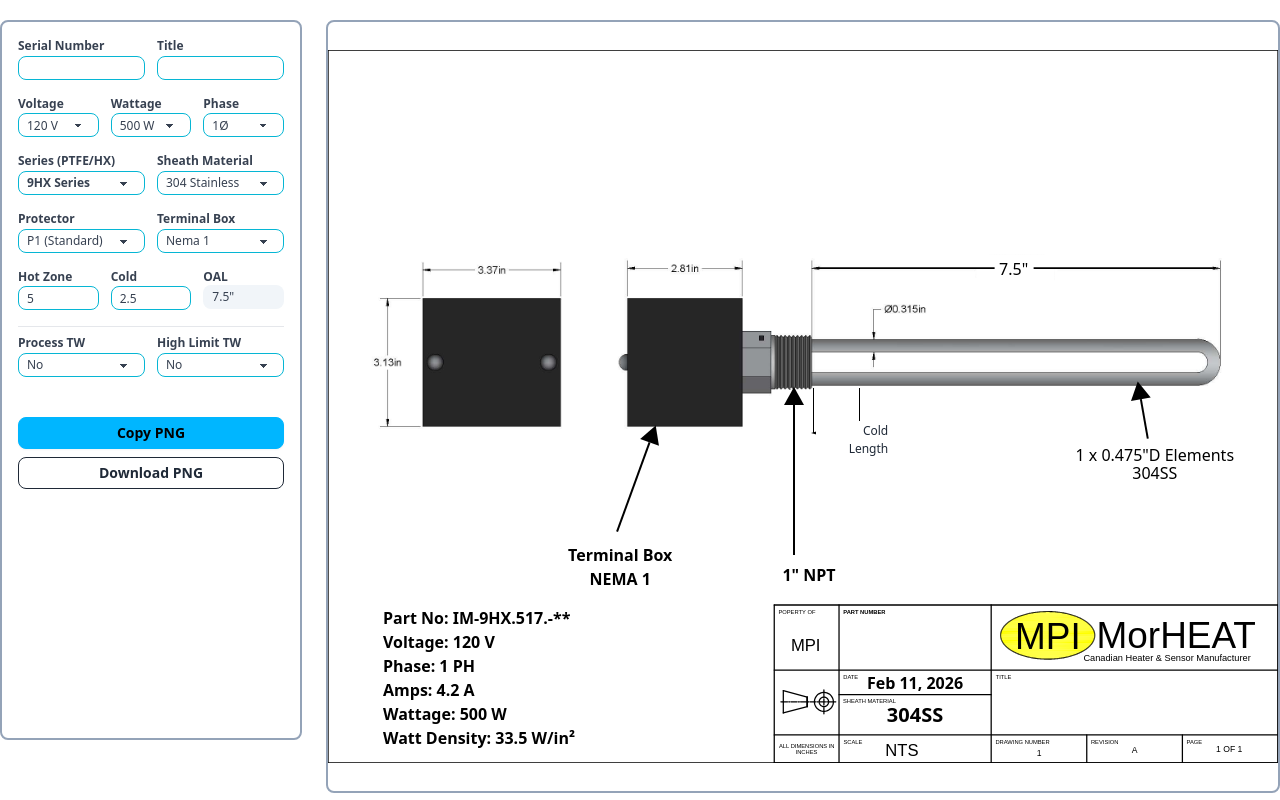
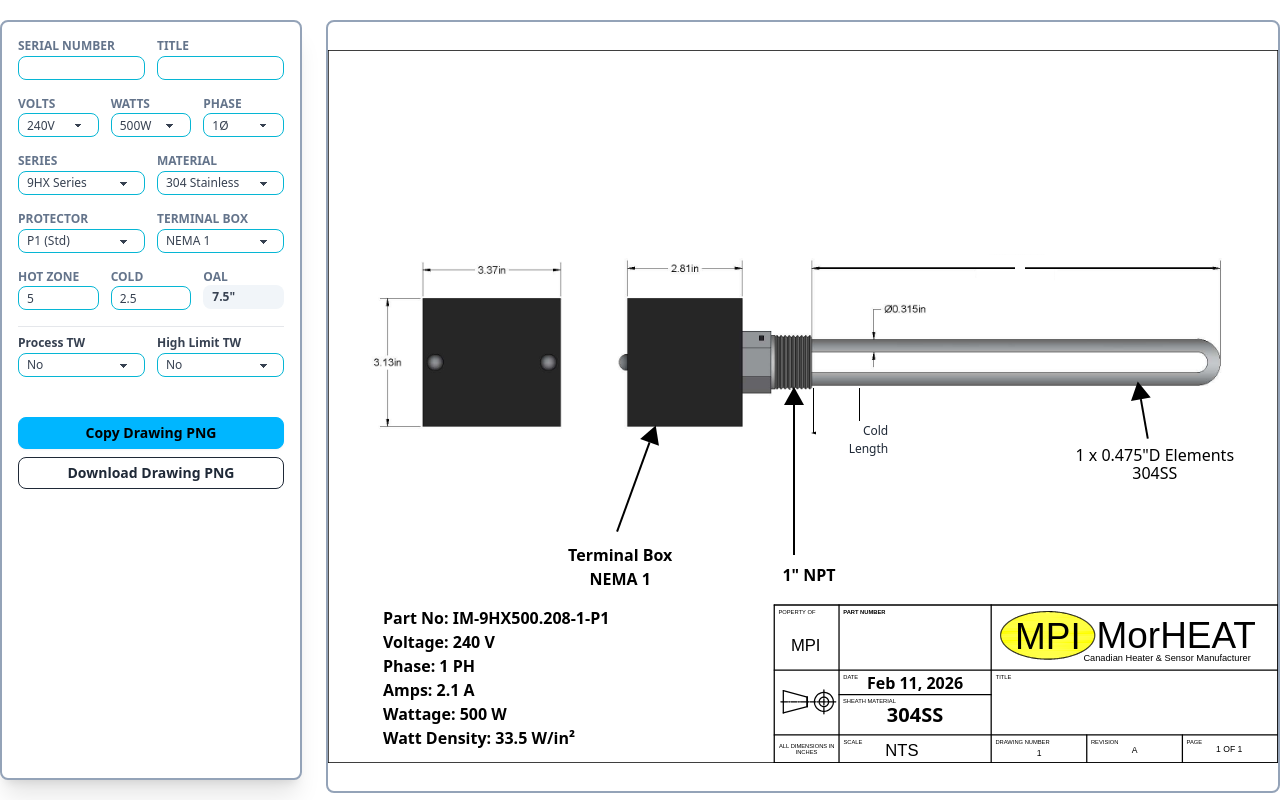
Before and after one commit to morheat/PTFE-Heater, a React (Vite) app: page / in a window 1280 px wide. Built offline with nearby package versions, Linux system fonts and the light colour scheme.

Commit message:
DPST AND SPST

```diff
--- a/src/App.tsx
+++ b/src/App.tsx
@@ -15,14 +15,13 @@ function App() {
   // --- State Hooks ---
   const [serialNum, setSerialNum] = useState<string>("");
   const [titleVar, setTitle] = useState<string>("");
-  const [voltsVar, setVoltage] = useState<number>(120);
+  const [voltsVar, setVoltage] = useState<number>(240);
   const [wattsVar, setWattage] = useState<number>(500);
   const [phaseVar, setPhase] = useState<number>(1);
   const [terminalBoxVar, setTerminalBox] = useState<string>("N1");
   const [materialVar, setMaterial] = useState<string>("304SS");
   const [seriesVar, setSeries] = useState<string>("9HX");
   const [protectorVar, setProtector] = useState<string>("P1");
-  const [wireLenVar, setWireLen] = useState<string>("");
 
   const [hotLengthText, setHotLengthText] = useState<string>("9");
   const [coldLengthText, setColdLengthText] = useState<string>("2.5");
@@ -54,7 +53,6 @@ function App() {
     }
   }, [dpstActive, terminalBoxVar]);
 
-  // AUTO-DEFAULT: Set hot length to minimum when Wattage changes
   useEffect(() => {
     const min = MIN_HOT_BY_WATTS[wattsVar] ?? 0;
     setHotLengthText(String(min));
@@ -64,6 +62,16 @@ function App() {
     if (/^\d*\.?\d*$/.test(val)) setter(val);
   };
 
+  const formatRangeLabel = (range: string) => {
+    const m = range.match(/^([CF]):(-?\d+),(-?\d+)$/);
+    if (!m) return range;
+    const [_, unit, a, b] = m;
+    const valA = Number(a); const valB = Number(b);
+    if (unit === "C") return `${a}–${b}°C (${Math.round((valA * 9/5) + 32)}–${Math.round((valB * 9/5) + 32)}°F)`;
+    return `${a}–${b}°F (${Math.round((valA - 32) * 5/9)}–${Math.round((valB - 32) * 5/9)}°C)`;
+  };
+
+  // --- Export Functions ---
   const getDrawingBlob = async (): Promise<Blob> => {
     if (!drawingRef.current) throw new Error("Drawing ref not found");
     const blob = await htmlToImage.toBlob(drawingRef.current, {
@@ -86,70 +94,63 @@ function App() {
       const blob = await getDrawingBlob();
       const url = URL.createObjectURL(blob);
       const a = document.createElement("a");
-      a.href = url; a.download = `drawing-${Date.now()}.png`; a.click();
+      a.href = url;
+      a.download = `drawing-${serialNum || Date.now()}.png`;
+      a.click();
       URL.revokeObjectURL(url);
     } catch (err) { alert("Download failed."); }
   };
 
-  const formatRangeLabel = (range: string) => {
-    const m = range.match(/^([CF]):(-?\d+),(-?\d+)$/);
-    if (!m) return range;
-    const [_, unit, a, b] = m;
-    const valA = Number(a); const valB = Number(b);
-    if (unit === "C") return `${a}–${b}°C (${Math.round((valA * 9/5) + 32)}–${Math.round((valB * 9/5) + 32)}°F)`;
-    return `${a}–${b}°F (${Math.round((valA - 32) * 5/9)}–${Math.round((valB - 32) * 5/9)}°C)`;
-  };
-
   return (
     <div className="flex justify-center mt-5 w-screen gap-6">
-      <div className="w-96 bg-white p-4 border-2 border-slate-400 rounded-lg text-gray-700 overflow-y-auto max-h-[90vh]">
+      <div className="w-96 bg-white p-4 border-2 border-slate-400 rounded-lg text-gray-700 overflow-y-auto max-h-[95vh] shadow-xl">
 
         {/* Serial & Title */}
-        <div className="flex gap-3 mb-4">
-          <div className="flex-1">
-            <h1 className="text-xs font-bold">Serial Number</h1>
+        <div className="grid grid-cols-2 gap-3 mb-4">
+          <div>
+            <h1 className="text-xs font-bold uppercase text-slate-500">Serial Number</h1>
             <input type="text" value={serialNum} onChange={(e) => setSerialNum(e.target.value)} className="input input-bordered border-cyan-500 input-xs w-full" />
           </div>
-          <div className="flex-1">
-            <h1 className="text-xs font-bold">Title</h1>
+          <div>
+            <h1 className="text-xs font-bold uppercase text-slate-500">Title</h1>
             <input type="text" value={titleVar} onChange={(e) => setTitle(e.target.value)} className="input input-bordered border-cyan-500 input-xs w-full" />
           </div>
         </div>
 
-        {/* Electrical Specs */}
+        {/* Electrical */}
         <div className="grid grid-cols-3 gap-3 mb-4">
           <div>
-            <h1 className="text-xs font-bold">Voltage</h1>
+            <h1 className="text-xs font-bold uppercase text-slate-500">Volts</h1>
             <select className="select select-xs border-cyan-500 w-full" value={voltsVar} onChange={(e) => setVoltage(Number(e.target.value))}>
-              <option value={120}>120 V</option><option value={208}>208 V</option><option value={240}>240 V</option><option value={480}>480 V</option>
+              {[120, 208, 240, 480, 600].map(v => <option key={v} value={v}>{v}V</option>)}
             </select>
           </div>
           <div>
-            <h1 className="text-xs font-bold">Wattage</h1>
+            <h1 className="text-xs font-bold uppercase text-slate-500">Watts</h1>
             <select className="select select-xs border-cyan-500 w-full" value={wattsVar} onChange={(e) => setWattage(Number(e.target.value))}>
-              {Object.keys(MIN_HOT_BY_WATTS).map(w => <option key={w} value={w}>{w} W</option>)}
+              {Object.keys(MIN_HOT_BY_WATTS).map(w => <option key={w} value={w}>{w}W</option>)}
             </select>
           </div>
           <div>
-            <h1 className="text-xs font-bold">Phase</h1>
+            <h1 className="text-xs font-bold uppercase text-slate-500">Phase</h1>
             <select className="select select-xs border-cyan-500 w-full" value={phaseVar} onChange={(e) => setPhase(Number(e.target.value))}>
               <option value={1}>1Ø</option><option value={3}>3Ø</option>
             </select>
           </div>
         </div>
 
-        {/* Build Specs: Series & Material */}
+        {/* PTFE Build Specs */}
         <div className="grid grid-cols-2 gap-3 mb-4">
           <div>
-            <h1 className="text-xs font-bold">Series (PTFE/HX)</h1>
-            <select className="select select-xs border-cyan-500 w-full font-bold" value={seriesVar} onChange={(e) => setSeries(e.target.value)}>
+            <h1 className="text-xs font-bold uppercase text-slate-500">Series</h1>
+            <select className="select select-xs border-cyan-500 w-full" value={seriesVar} onChange={(e) => setSeries(e.target.value)}>
               <option value="9HX">9HX Series</option>
               <option value="PTFE">PTFE Series</option>
               <option value="6HX">6HX Series</option>
             </select>
           </div>
           <div>
-            <h1 className="text-xs font-bold">Sheath Material</h1>
+            <h1 className="text-xs font-bold uppercase text-slate-500">Material</h1>
             <select className="select select-xs border-cyan-500 w-full" value={materialVar} onChange={(e) => setMaterial(e.target.value)}>
               <option value="304SS">304 Stainless</option>
               <option value="316SS">316 Stainless</option>
@@ -159,18 +160,20 @@ function App() {
           </div>
         </div>
 
-        {/* Protection & Enclosure */}
         <div className="grid grid-cols-2 gap-3 mb-4">
           <div>
-            <h1 className="text-xs font-bold">Protector</h1>
+            <h1 className="text-xs font-bold uppercase text-slate-500">Protector</h1>
             <select className="select select-xs border-cyan-500 w-full" value={protectorVar} onChange={(e) => setProtector(e.target.value)}>
-              <option value="P1">P1 (Standard)</option><option value="P2">P2</option><option value="P3">P3</option>
+              <option value="P1">P1 (Std)</option>
+              <option value="P2">P2 (Resettable)</option>
+              <option value="P3">P3 (Liquid)</option>
             </select>
           </div>
           <div>
-            <h1 className="text-xs font-bold">Terminal Box</h1>
+            <h1 className="text-xs font-bold uppercase text-slate-500">Terminal Box</h1>
             <select className="select select-xs border-cyan-500 w-full" value={terminalBoxVar} onChange={(e) => setTerminalBox(e.target.value)}>
-              <option value="N1">Nema 1</option><option value="N4">Nema 4</option>
+              <option value="N1" disabled={dpstActive}>NEMA 1</option>
+              <option value="N4">NEMA 4 (Washdown)</option>
             </select>
           </div>
         </div>
@@ -178,18 +181,18 @@ function App() {
         {/* Lengths */}
         <div className="grid grid-cols-3 gap-3 mb-4">
           <div className="relative">
-            <h1 className="text-xs font-bold">Hot Zone</h1>
+            <h1 className="text-xs font-bold uppercase text-slate-500">Hot Zone</h1>
             <input type="text" value={hotLengthText} onChange={(e) => handleNumericInput(e.target.value, setHotLengthText)}
                    className={`input input-xs w-full border ${isHotLengthUnderMin ? "border-red-500" : "border-cyan-500"}`} />
-            {isHotLengthUnderMin && <p className="text-[10px] text-red-500 absolute -bottom-4">Min: {minHot}&quot;</p>}
+            {isHotLengthUnderMin && <p className="text-[10px] text-red-500 absolute -bottom-4">Min: {minHot}"</p>}
           </div>
           <div>
-            <h1 className="text-xs font-bold">Cold</h1>
+            <h1 className="text-xs font-bold uppercase text-slate-500">Cold</h1>
             <input type="text" value={coldLengthText} onChange={(e) => handleNumericInput(e.target.value, setColdLengthText)} className="input input-xs w-full border-cyan-500" />
           </div>
           <div>
-            <h1 className="text-xs font-bold">OAL</h1>
-            <div className="input input-xs w-full bg-slate-100 flex items-center px-2">{OALVar.toFixed(1)}&quot;</div>
+            <h1 className="text-xs font-bold uppercase text-slate-500">OAL</h1>
+            <div className="input input-xs w-full bg-slate-100 flex items-center px-2 font-bold">{OALVar.toFixed(1)}"</div>
           </div>
         </div>
 
@@ -199,36 +202,72 @@ function App() {
             <div className="flex-1">
               <h1 className="text-xs font-bold">Process TW</h1>
               <select className="select select-xs w-full border-cyan-500" value={processType === "nT" ? "NO" : "YES"}
-                onChange={(e) => setProcessType(e.target.value === "NO" ? "nT" : "J")}>
+                onChange={(e) => {
+                  const val = e.target.value === "NO" ? "nT" : "J";
+                  setProcessType(val);
+                  if (val === "nT") setProcessRange("");
+                }}>
                 <option value="NO">No</option><option value="YES">Yes</option>
               </select>
             </div>
             <div className="flex-1">
               <h1 className="text-xs font-bold">High Limit TW</h1>
               <select className="select select-xs w-full border-cyan-500" value={hlType === "nHL" ? "NO" : "YES"}
-                onChange={(e) => setHLType(e.target.value === "NO" ? "nHL" : "J")}>
+                onChange={(e) => {
+                  const val = e.target.value === "NO" ? "nHL" : "J";
+                  setHLType(val);
+                  if (val === "nHL") setHLRange("");
+                }}>
                 <option value="NO">No</option><option value="YES">Yes</option>
               </select>
             </div>
           </div>
 
-          {/* SIDE BY SIDE DETAIL BOXES */}
           <div className="flex gap-2 mt-2">
+            {/* Process Details */}
             {processType !== "nT" && (
               <div className="flex-1 p-2 bg-slate-50 border border-cyan-500 rounded">
-                <h1 className="text-[9px] uppercase font-bold text-slate-500 mb-1">Process</h1>
-                <select className="select select-xs w-full mb-1 border-cyan-500" value={processType} onChange={(e) => setProcessType(e.target.value)}>
-                  <option value="J">Type J</option><option value="K">Type K</option><option value="RTD">RTD</option><option value="SPST">SPST</option><option value="DPST">DPST</option>
+                <select className="select select-xs w-full mb-1 border-cyan-500" value={processType}
+                  onChange={(e) => {
+                    const v = e.target.value;
+                    setProcessType(v);
+                    setProcessRange(v === "SPST" ? SPST_RANGES[1] : v === "DPST" ? DPST_RANGES[0] : "");
+                  }}>
+                  <option value="J">Type J</option><option value="K">Type K</option><option value="RTD">RTD</option>
+                  <option value="SPST">SPST</option><option value="DPST">DPST</option>
                 </select>
+
+                {(processType === "SPST" || processType === "DPST") && (
+                  <select className="select select-xs w-full mb-1 border-cyan-500" value={processRange} onChange={(e) => setProcessRange(e.target.value)}>
+                    {(processType === "SPST" ? SPST_RANGES : DPST_RANGES).map(r => (
+                      <option key={r} value={r}>{formatRangeLabel(r)}</option>
+                    ))}
+                  </select>
+                )}
                 <input type="text" placeholder="Length" value={processLenText} onChange={(e) => handleNumericInput(e.target.value, setProcessLenText)} className="input input-xs w-full border-cyan-500" />
               </div>
             )}
+
+            {/* HL Details */}
             {hlType !== "nHL" && (
               <div className="flex-1 p-2 bg-slate-50 border border-cyan-500 rounded">
-                <h1 className="text-[9px] uppercase font-bold text-slate-500 mb-1">High Limit</h1>
-                <select className="select select-xs w-full mb-1 border-cyan-500" value={hlType} onChange={(e) => setHLType(e.target.value)}>
-                  <option value="J">Type J</option><option value="K">Type K</option><option value="RTD">RTD</option><option value="SPST">SPST</option><option value="DPST">DPST</option>
+                <select className="select select-xs w-full mb-1 border-cyan-500" value={hlType}
+                  onChange={(e) => {
+                    const v = e.target.value;
+                    setHLType(v);
+                    setHLRange(v === "SPST" ? SPST_RANGES[1] : v === "DPST" ? DPST_RANGES[0] : "");
+                  }}>
+                  <option value="J">Type J</option><option value="K">Type K</option><option value="RTD">RTD</option>
+                  <option value="SPST">SPST</option><option value="DPST">DPST</option>
                 </select>
+
+                {(hlType === "SPST" || hlType === "DPST") && (
+                  <select className="select select-xs w-full mb-1 border-cyan-500" value={hlRange} onChange={(e) => setHLRange(e.target.value)}>
+                    {(hlType === "SPST" ? SPST_RANGES : DPST_RANGES).map(r => (
+                      <option key={r} value={r}>{formatRangeLabel(r)}</option>
+                    ))}
+                  </select>
+                )}
                 <input type="text" placeholder="Length" value={hlLenText} onChange={(e) => handleNumericInput(e.target.value, setHLLenText)} className="input input-xs w-full border-cyan-500" />
               </div>
             )}
@@ -236,8 +275,8 @@ function App() {
         </div>
 
         <div className="mt-8 space-y-2">
-          <button className="btn btn-sm w-full btn-info" onClick={copyDrawingToClipboard}>Copy PNG</button>
-          <button className="btn btn-sm w-full btn-outline" onClick={downloadDrawingPng}>Download PNG</button>
+          <button className="btn btn-sm w-full btn-info" onClick={copyDrawingToClipboard}>Copy Drawing PNG</button>
+          <button className="btn btn-sm w-full btn-outline" onClick={downloadDrawingPng}>Download Drawing PNG</button>
         </div>
       </div>
 
@@ -245,8 +284,6 @@ function App() {
         drawingRef={drawingRef}
         serialNum={serialNum}
         title={titleVar}
-        lengthElement={OALVar}
-        foldLength={0}
         phase={phaseVar}
         material={materialVar}
         voltage={voltsVar}
--- a/src/headers.tsx
+++ b/src/headers.tsx
@@ -67,23 +67,30 @@ const Header: React.FC<headerProps> = ({
 
     // PART NUMBER FORMAT:
     // IM-HX.<first digit of watts><first digit of volts><first two digits of OAL>
+      // 1. Map Voltage to the specific single-digit codes from the chart
+      const VOLT_MAP: Record<number, string> = {
+        120: "1", 240: "2", 380: "3", 480: "4", 415: "5",
+        600: "6", 400: "7", 208: "8", 220: "9", 200: "0"
+      };
 
-    const oalInt = OAL;
+      // 2. Format Wattage (e.g., 4500 -> 4.5, 12000 -> 12)
+      const wattCode = wattsNum >= 1000 ? (wattsNum / 1000).toString() : wattsNum.toString();
 
-    const wattsFirstDigit =
-      wattsNum > 0 ? String(wattsNum)[0] : "";
+      // 3. Voltage Code
+      const voltCode = VOLT_MAP[voltsNum] || "X"; // "X" as fallback
 
-    const voltsFirstDigit =
-      voltsNum > 0 ? String(voltsNum)[0] : "";
+      // 4. OAL (Uses the actual number, usually 2 digits)
+      const oalCode = Math.round(OAL).toString().padStart(2, "0");
 
-    const oalTwoDigits =
-      oalInt > 0 ? String(oalInt).padStart(2, "0").slice(0, 2) : "";
+      // 5. Phase (Blank for 3-Phase standard, "1" for Single Phase)
+      const phaseCode = phase === 1 ? "-1" : "";
 
-    const partNumber =
-      wattsFirstDigit && voltsFirstDigit && oalTwoDigits
-        ? `IM-9HX.${wattsFirstDigit}${voltsFirstDigit}${oalTwoDigits}${"-**"}`
-        : "";
+      // 6. Protector & Wire (Handles the P1/P2 and the optional X length)
+      const protCode = protector ? `-${protector}` : "";
+      const wireCode = wireLen ? `-${wireLen}` : "";
 
+      // FINAL ASSEMBLY: IM-9HX + Wattage + VoltCode + OAL + Phase + Protector + Wire
+      const partNumber = `IM-9HX${wattCode}.${voltCode}${oalCode}${phaseCode}${protCode}${wireCode}`;
 
   return (
     <div className="absolute text-black font-bold">
```
